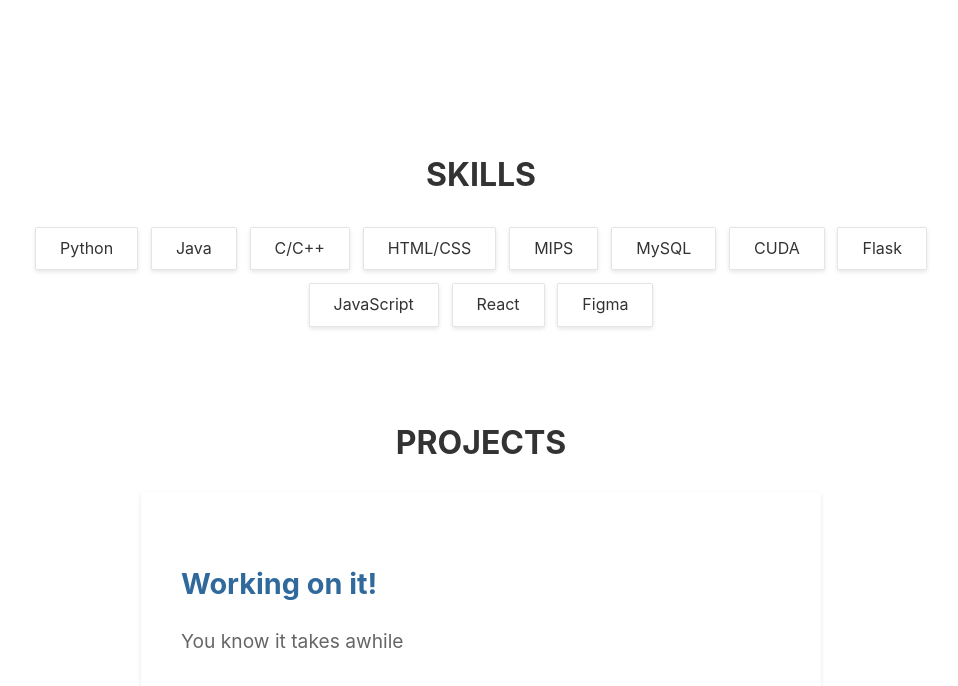
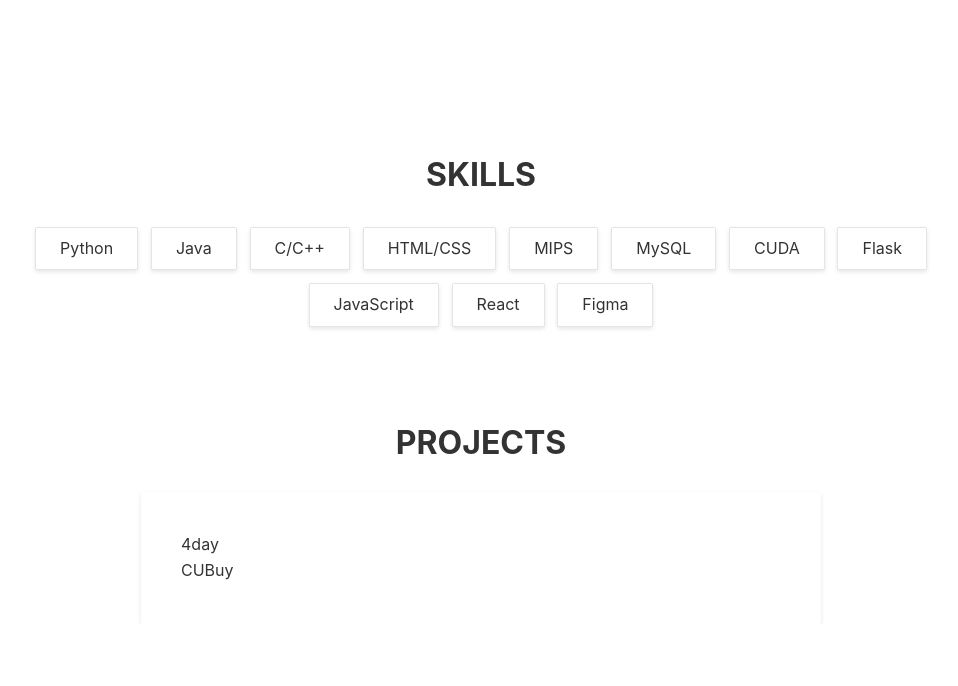
Before and after one commit to smyjsp/smyjsp.github.io, a plain HTML site: page index.html in a window 1280 px wide. Shown: the part 2097-2783 px from the top of the page, without its empty margins (159-1117 px from the left). After the commit the page ends 2721 px from the top, so only its background shows below. Drawn offline with Linux system fonts and the light colour scheme.

Commit message:
added project

```diff
--- a/index.html
+++ b/index.html
@@ -83,8 +83,8 @@
     <section class="projects" id="projects"> <!-- project section -->
       <h2>PROJECTS</h2>
       <div class="coming-soon"> <!-- coming soon container -->
-        <h3>Working on it!</h3>
-        <p>You know it takes awhile<br></p>
+        <div class="4day">4day</div>
+        <div class="cubuy">CUBuy</div>
       </div> <!-- end coming soon -->
     </section> <!-- end projects section -->
   </div> <!-- end main container -->
```
Also changed, not shown: images/4day.png (added), images/cubuy.png (added).
